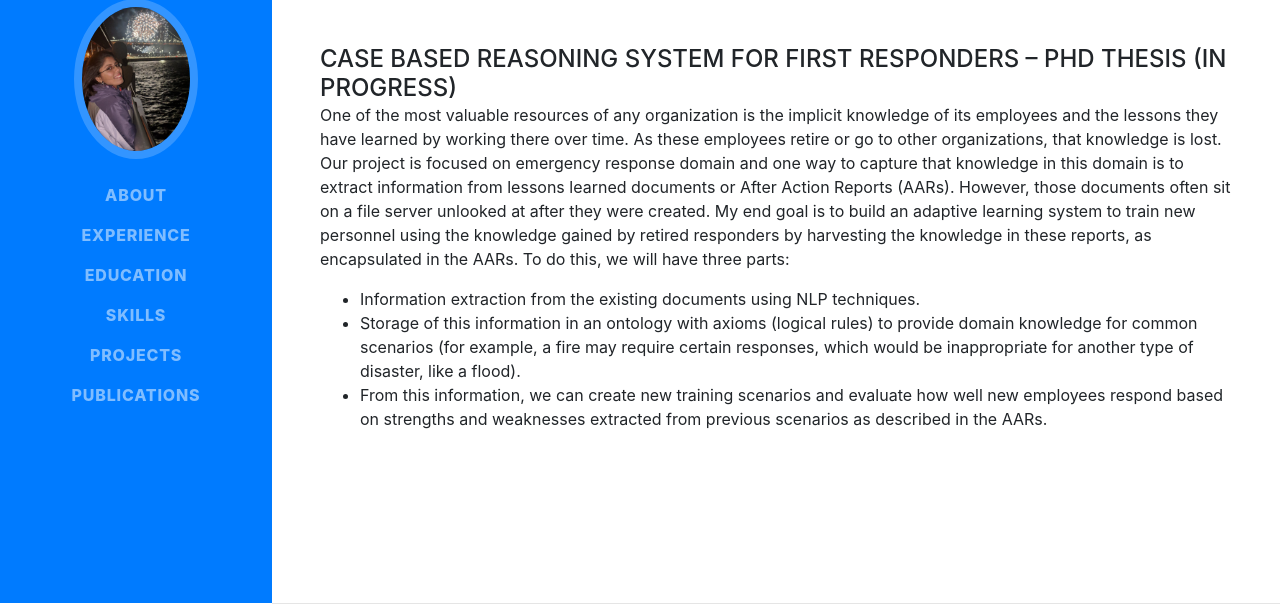
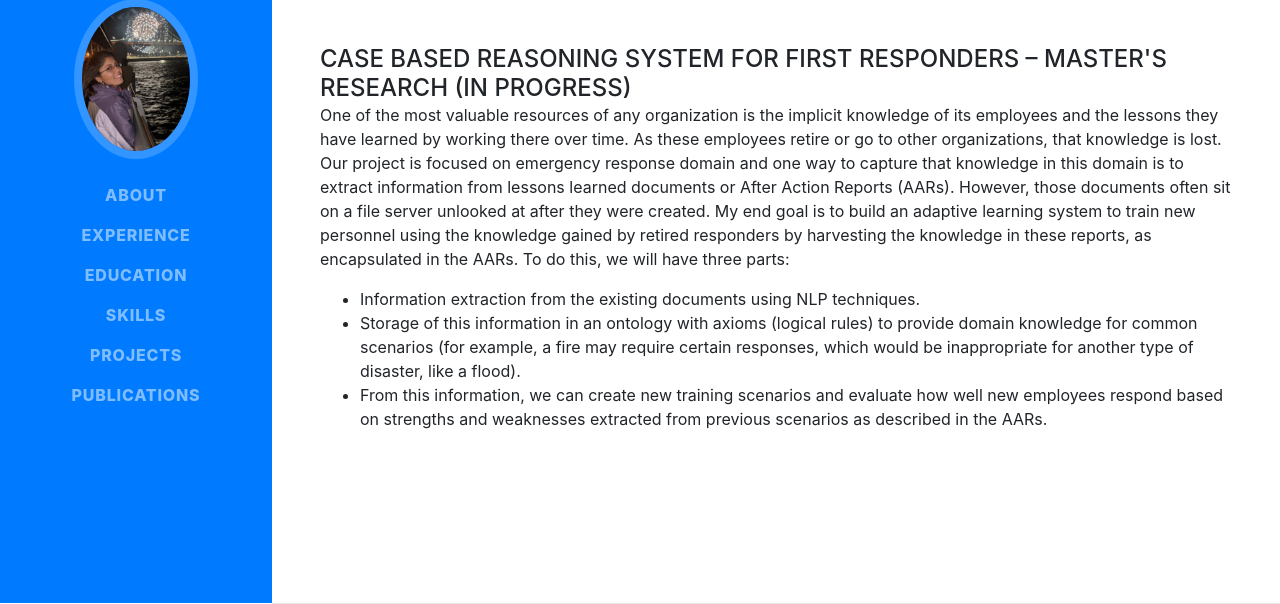
Before and after one commit to meena3791/meena3791.github.io, a website with bundled scripts: page phdproject.html in a window 1280 px wide. Shown: the part 197-801 px from the top of the page. Built offline with nearby package versions, Linux system fonts and the light colour scheme; a web font is replaced by a local one.

Commit message:
Update phdprojects.html
Replaced Phd as Master's research

```diff
--- a/phdproject.html
+++ b/phdproject.html
@@ -330,7 +330,7 @@
 </ul></p>-->
 
 
-          <h4 class="mb-0">Case Based Reasoning System for First Responders – PhD Thesis (In progress)</h4>
+          <h4 class="mb-0">Case Based Reasoning System for First Responders – Master's Research (In progress)</h4>
           <p class="mb-0">One of the most valuable resources of any organization is the implicit knowledge of its employees and the lessons they have learned by working there over time. As these employees retire or go to other organizations, that knowledge is lost. Our project is focused on emergency response domain and one way to capture that knowledge in this domain is to extract information from lessons learned documents or After Action Reports (AARs). However, those documents often sit on a file server unlooked at after they were created. My end goal is to build an adaptive learning system to train new personnel using the knowledge gained by retired responders by harvesting the knowledge in these reports, as encapsulated in the AARs. To do this, we will have three parts:
 
 </p>
```
